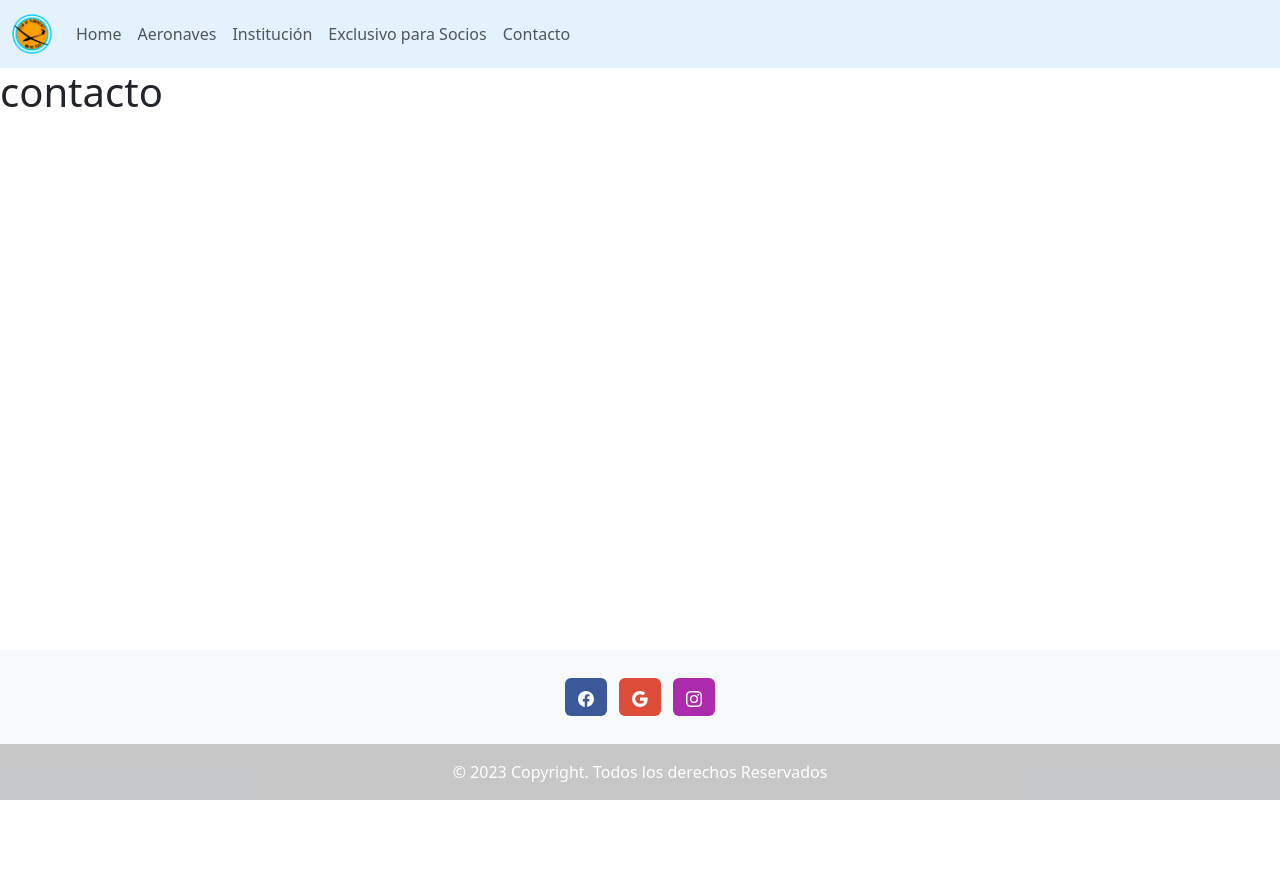
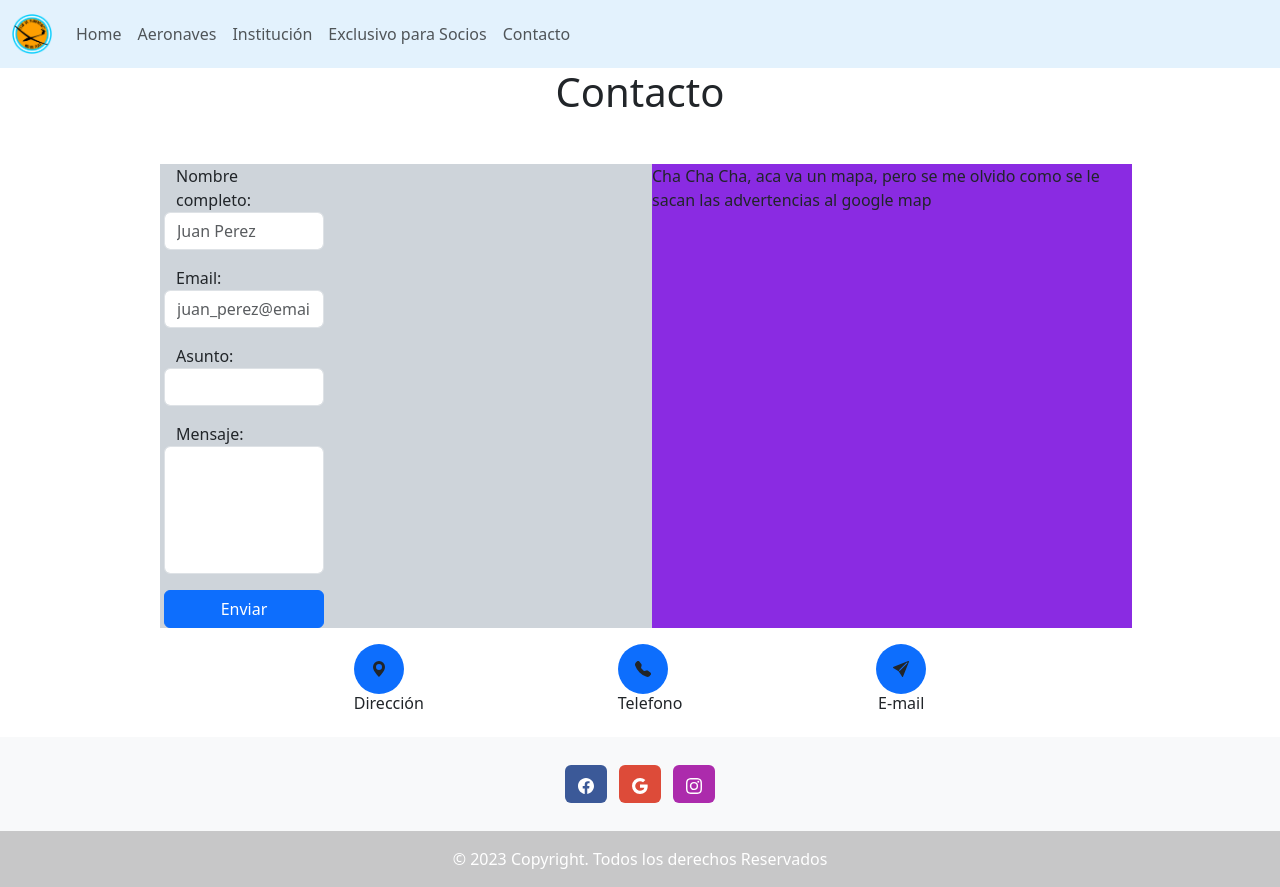
Before and after one commit to RafaelJoseCalderon/django_grupo_2, a Django app: page /contacto in a window 1280 px wide. Before the commit the page ends 800 px from the top, so only its background shows below. Run offline with Django 4.2, Linux system fonts and the light colour scheme; some libraries are stand-ins or nearby versions.

Commit message:
pagina contacto en costruccion

```diff
--- /dev/null
+++ b/django_grupo_2/planeadores_mdp/forms.py
@@ -0,0 +1,42 @@
+from django import forms
+
+
+class ContactoForm(forms.Form):
+    nombre_completo = forms.CharField(
+        max_length = 200,
+        widget = forms.TextInput(
+            attrs = {
+                'class': 'form-control',
+                'placeholder': 'Juan Perez'
+            }
+        )
+    )
+
+    correo_electronico = forms.EmailField(
+        label = 'Email',
+        widget = forms.EmailInput(
+            attrs = {
+                'class': 'form-control',
+                'placeholder': 'juan_perez@email.com',
+                'pattern': '[a-z0-9._%+-]+@[a-z0-9.-]+\.[a-z]{2,4}$'
+            }
+        )
+    )
+
+    asunto = forms.CharField(
+        max_length = 200,
+        widget = forms.TextInput(
+            attrs = {
+                'class': 'form-control'
+            }
+        )
+    )
+
+    mensaje = forms.CharField(
+        max_length = 1000,
+        widget = forms.Textarea(
+            attrs = {
+                'class': 'form-control contacto-textarea'
+            }
+        )
+    )
--- a/django_grupo_2/planeadores_mdp/static/css/planeadores_mdp.css
+++ b/django_grupo_2/planeadores_mdp/static/css/planeadores_mdp.css
@@ -52,3 +52,30 @@ main {
   aspect-ratio: 21/9;
   width: 100%;
 }
+
+
+.contacto {
+  background-color: #ced4da;
+}
+
+.contacto-textarea {
+  resize: none;
+  height: 8em;
+}
+
+.form-control {
+  margin-top: 1rem;
+  margin-bottom: 1rem;
+}
+
+.contacto-icono {
+  background-color: #0d6efd;
+  border-radius: 50%;
+
+  width: 50px;
+  height: 50px;
+
+  display: flex;
+  justify-content: center;
+  align-items: center;
+}
--- a/django_grupo_2/planeadores_mdp/templates/contacto.html
+++ b/django_grupo_2/planeadores_mdp/templates/contacto.html
@@ -1,7 +1,59 @@
 {% extends 'base.html' %}
 
+{% block titulo %} Contacto {% endblock %}
+
 {% block content %}
-    <h1>contacto</h1>
+  <h1 class="text-center mb-5">Contacto</h1>
+
+  <div class="d-flex flex-row w-75 mx-auto contacto">
+
+    <div class="col-6 mx-1">
+      <form method="POST" class="col-lg-4 row align-items-start mx-0">
+        {% csrf_token %}
+        {{ form }}
+
+        <button class="btn btn-primary btn-form" type="submit" value="Submit">Enviar</button>
+      </form>
+    </div>
+
+    <div class="col-6 mx-1" style="background-color: blueviolet;">
+      Cha Cha Cha, aca va un mapa, pero se me olvido como se le sacan las advertencias al google map
+    </div>
+
+  </div>
+
+  <div class="d-flex flex-row w-75 mx-auto m-3 justify-content-evenly">
+    <div>
+      <div class="contacto-icono">
+        <svg xmlns="http://www.w3.org/2000/svg" width="16" height="16" fill="currentColor" class="bi bi-geo-alt-fill" viewBox="0 0 16 16">
+          <path d="M8 16s6-5.686 6-10A6 6 0 0 0 2 6c0 4.314 6 10 6 10zm0-7a3 3 0 1 1 0-6 3 3 0 0 1 0 6z"/>
+        </svg>
+      </div>
+
+      <h6 class="text-center">Dirección</h6>
+    </div>
+
+    <div>
+      <div class="contacto-icono">
+        <svg xmlns="http://www.w3.org/2000/svg" width="16" height="16" fill="currentColor" class="bi bi-telephone-fill" viewBox="0 0 16 16">
+          <path fill-rule="evenodd" d="M1.885.511a1.745 1.745 0 0 1 2.61.163L6.29 2.98c.329.423.445.974.315 1.494l-.547 2.19a.678.678 0 0 0 .178.643l2.457 2.457a.678.678 0 0 0 .644.178l2.189-.547a1.745 1.745 0 0 1 1.494.315l2.306 1.794c.829.645.905 1.87.163 2.611l-1.034 1.034c-.74.74-1.846 1.065-2.877.702a18.634 18.634 0 0 1-7.01-4.42 18.634 18.634 0 0 1-4.42-7.009c-.362-1.03-.037-2.137.703-2.877L1.885.511z"/>
+        </svg>
+      </div>
+
+      <h6 class="text-center">Telefono</h6>
+    </div>
+
+    <div>
+      <div class="contacto-icono">
+        <svg xmlns="http://www.w3.org/2000/svg" width="16" height="16" fill="currentColor" class="bi bi-send-fill" viewBox="0 0 16 16">
+          <path d="M15.964.686a.5.5 0 0 0-.65-.65L.767 5.855H.766l-.452.18a.5.5 0 0 0-.082.887l.41.26.001.002 4.995 3.178 3.178 4.995.002.002.26.41a.5.5 0 0 0 .886-.083l6-15Zm-1.833 1.89L6.637 10.07l-.215-.338a.5.5 0 0 0-.154-.154l-.338-.215 7.494-7.494 1.178-.471-.47 1.178Z"/>
+        </svg>
+      </div>
+
+      <h6 class="text-center">E-mail</h6>
+    </div>
+  </div>
+
 {% endblock %}
 
 {% comment %}
--- a/django_grupo_2/planeadores_mdp/views.py
+++ b/django_grupo_2/planeadores_mdp/views.py
@@ -1,4 +1,5 @@
 from django.shortcuts import render
+from .forms import ContactoForm
 
 def home(request):
     context = {}
@@ -17,8 +18,15 @@ def institucion(request):
 #     return render(request, 'preguntas_frecuentes.html', context)
 
 def contacto(request):
-    context = {}
-    return render(request, 'contacto.html', context)
+    if request.method == 'POST':
+        form = ContactoForm(request.POST)
+        print("o envio por correo")
+        print("o lo guardo en bbdd para administrarlo en otra vista")
+        print("la validacion la debo")
+    else:
+        form = ContactoForm()
+
+    return render(request, 'contacto.html', {'form': form})
 
 def only_socios(request):
     context = {}
```
